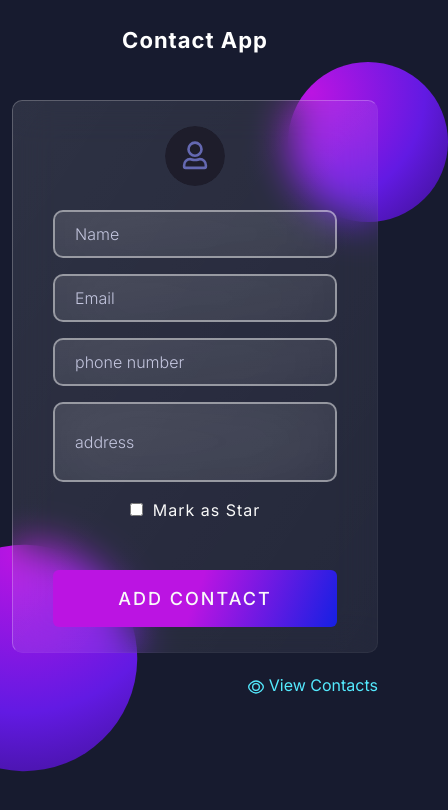
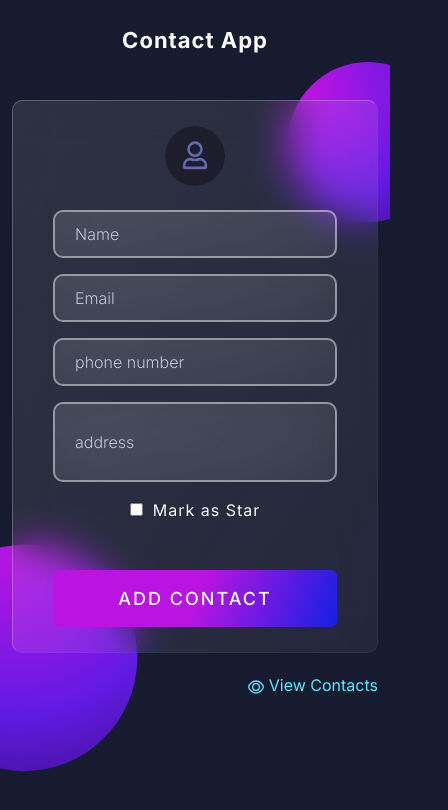
Before and after one commit to prasadneroolkar/Contact-App, a React (Vite) app: page / in a window 390 px wide. Shown: the top 810 px of the page, 448 px wide, since content can reach past the window. Built offline with nearby package versions, Linux system fonts and the light colour scheme.

Commit message:
white spaces fixed for mobile device

```diff
--- a/src/App.css
+++ b/src/App.css
@@ -13,6 +13,11 @@ body {
   font-family: "Inter", sans-serif;
   background-color: #171b2f;
   color: white;
+}
+html,
+body {
+  height: 100%;
+  overflow-x: hidden;
 }
 nav {
   flex-wrap: wrap;
```
